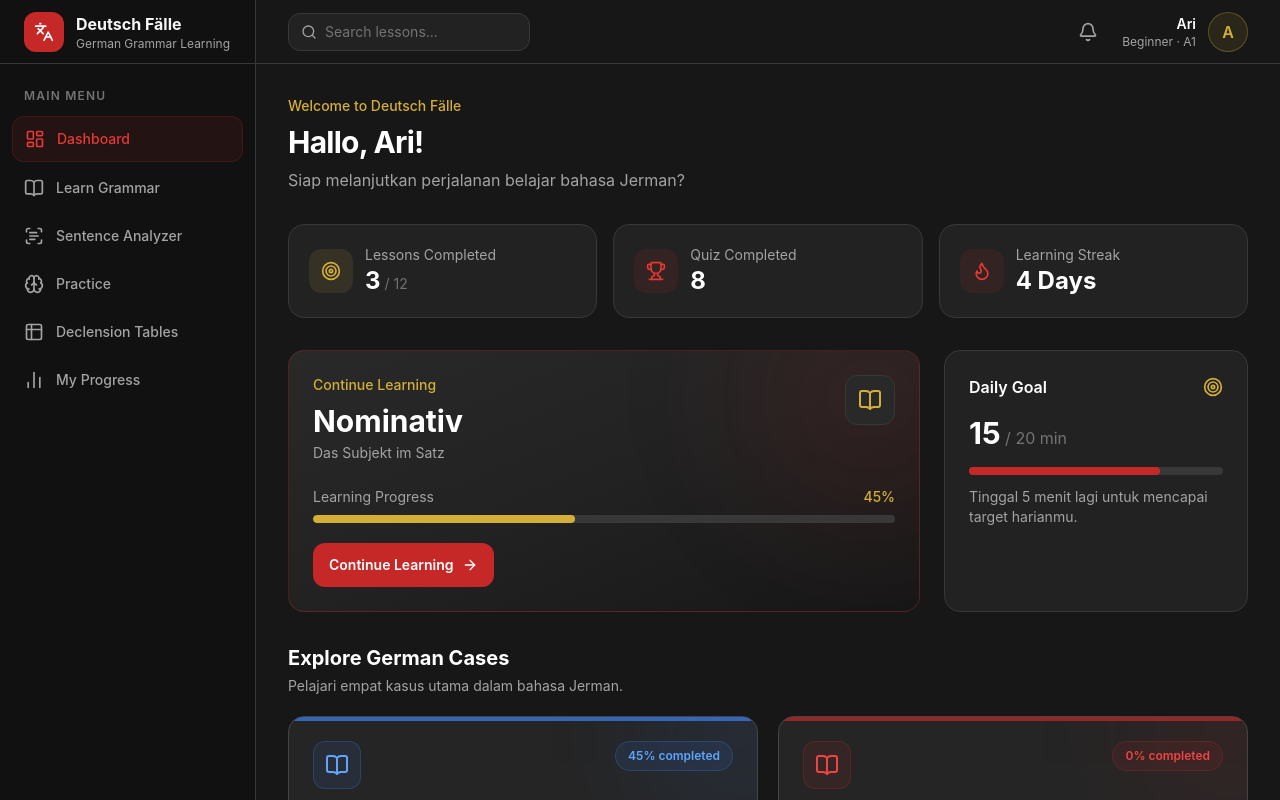
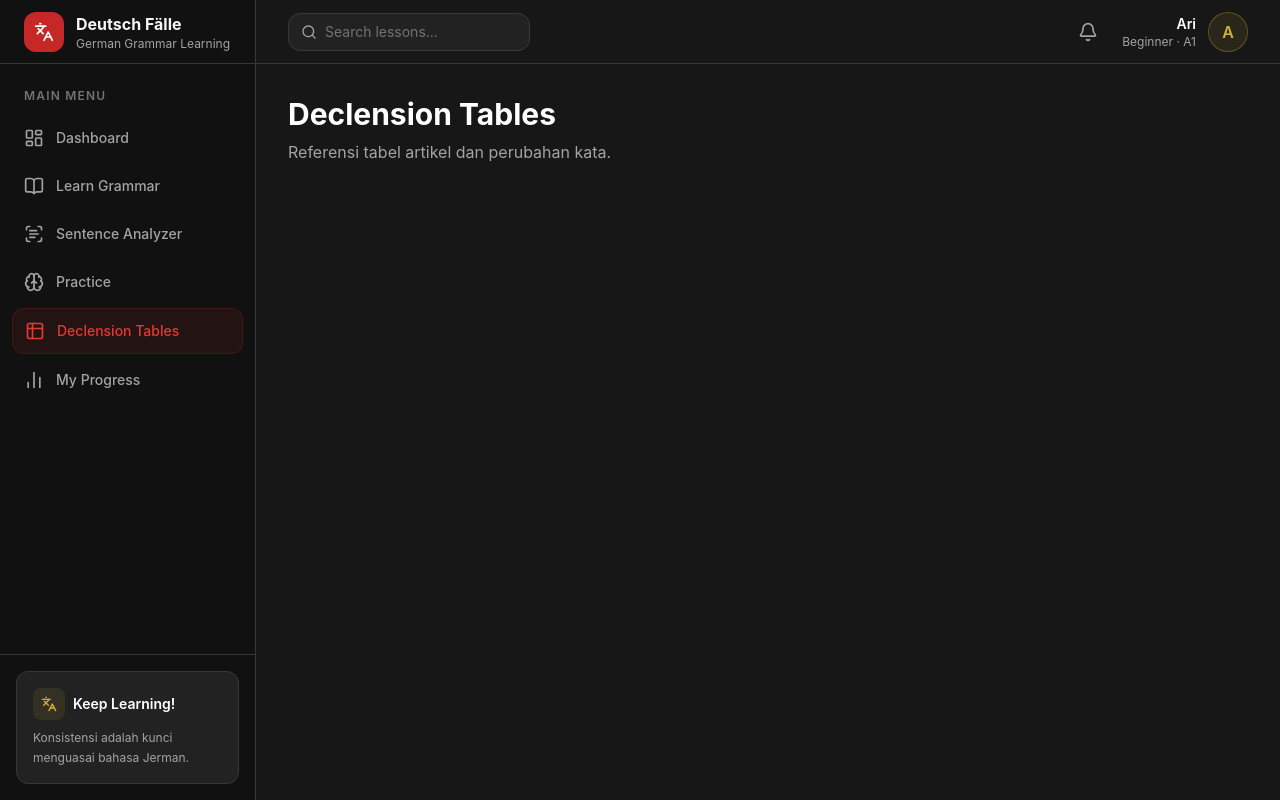
Before and after one commit to M-Ari-ZM/Deutsch-Faelle, a React (Vite) app: page /declension in a window 1280 px wide. Shown: the top 800 px of the page. Built offline with nearby package versions, Linux system fonts and the light colour scheme.

Commit message:
menambah pages sekaligus setting routing

```diff
--- a/src/App.jsx
+++ b/src/App.jsx
@@ -1,6 +1,14 @@
+import { Routes, Route } from "react-router-dom";
+
 import Sidebar from "./components/Sidebar";
 import Header from "./components/Header";
+
 import Dashboard from "./pages/Dashboard";
+import LearnGrammar from "./pages/LearnGrammar";
+import SentenceAnalyzer from "./pages/SentenceAnalyzer";
+import Practice from "./pages/Practice";
+import DeclensionTables from "./pages/DeclensionTables";
+import MyProgress from "./pages/MyProgress";
 
 function App() {
   return (
@@ -14,7 +22,19 @@ function App() {
 
         <div className="flex-1 p-5 md:p-8">
           <div className="mx-auto max-w-7xl">
-            <Dashboard />
+            <Routes>
+              <Route path="/" element={<Dashboard />} />
+
+              <Route path="/learn" element={<LearnGrammar />} />
+
+              <Route path="/analyzer" element={<SentenceAnalyzer />} />
+
+              <Route path="/practice" element={<Practice />} />
+
+              <Route path="/declension" element={<DeclensionTables />} />
+
+              <Route path="/progress" element={<MyProgress />} />
+            </Routes>
           </div>
         </div>
       </div>
--- a/src/components/Sidebar.jsx
+++ b/src/components/Sidebar.jsx
@@ -1,3 +1,5 @@
+import { NavLink } from "react-router-dom";
+
 import {
   LayoutDashboard,
   BookOpen,
@@ -11,27 +13,32 @@ import {
 const navigation = [
   {
     label: "Dashboard",
+    path: "/",
     icon: LayoutDashboard,
-    active: true,
   },
   {
     label: "Learn Grammar",
+    path: "/learn",
     icon: BookOpen,
   },
   {
     label: "Sentence Analyzer",
+    path: "/analyzer",
     icon: ScanText,
   },
   {
     label: "Practice",
+    path: "/practice",
     icon: Brain,
   },
   {
     label: "Declension Tables",
+    path: "/declension",
     icon: Table2,
   },
   {
     label: "My Progress",
+    path: "/progress",
     icon: ChartNoAxesColumn,
   },
 ];
@@ -62,18 +69,22 @@ function Sidebar() {
           const Icon = item.icon;
 
           return (
-            <button
-              key={item.label}
-              className={`flex w-full items-center gap-3 rounded-xl px-3 py-3 text-sm font-medium transition-all duration-200 ${
-                item.active
-                  ? "border border-[#C62828]/20 bg-[#C62828]/10 text-[#E53935]"
-                  : "text-[#A3A3A3] hover:bg-[#222222] hover:text-white"
-              }`}
+            <NavLink
+              key={item.path}
+              to={item.path}
+              end={item.path === "/"}
+              className={({ isActive }) =>
+                `flex w-full items-center gap-3 rounded-xl px-3 py-3 text-sm font-medium transition-all duration-200 ${
+                  isActive
+                    ? "border border-[#C62828]/20 bg-[#C62828]/10 text-[#E53935]"
+                    : "text-[#A3A3A3] hover:bg-[#222222] hover:text-white"
+                }`
+              }
             >
               <Icon className="h-5 w-5" />
 
               {item.label}
-            </button>
+            </NavLink>
           );
         })}
       </nav>
--- a/src/main.jsx
+++ b/src/main.jsx
@@ -1,11 +1,15 @@
 import { StrictMode } from "react";
 import { createRoot } from "react-dom/client";
+
+import { BrowserRouter } from "react-router-dom";
 
 import App from "./App";
 import "./index.css";
 
 createRoot(document.getElementById("root")).render(
   <StrictMode>
-    <App />
+    <BrowserRouter>
+      <App />
+    </BrowserRouter>
   </StrictMode>,
 );
--- /dev/null
+++ b/src/pages/DeclensionTables.jsx
@@ -0,0 +1,13 @@
+function DeclensionTables() {
+  return (
+    <main>
+      <h1 className="text-3xl font-bold text-white">Declension Tables</h1>
+
+      <p className="mt-2 text-[#A3A3A3]">
+        Referensi tabel artikel dan perubahan kata.
+      </p>
+    </main>
+  );
+}
+
+export default DeclensionTables;
--- /dev/null
+++ b/src/pages/LearnGrammar.jsx
@@ -0,0 +1,13 @@
+function LearnGrammar() {
+  return (
+    <main>
+      <h1 className="text-3xl font-bold text-white">Learn Grammar</h1>
+
+      <p className="mt-2 text-[#A3A3A3]">
+        Pelajari dasar-dasar grammar bahasa Jerman.
+      </p>
+    </main>
+  );
+}
+
+export default LearnGrammar;
--- /dev/null
+++ b/src/pages/MyProgress.jsx
@@ -0,0 +1,11 @@
+function MyProgress() {
+  return (
+    <main>
+      <h1 className="text-3xl font-bold text-white">My Progress</h1>
+
+      <p className="mt-2 text-[#A3A3A3]">Pantau perkembangan belajarmu.</p>
+    </main>
+  );
+}
+
+export default MyProgress;
--- /dev/null
+++ b/src/pages/Practice.jsx
@@ -0,0 +1,13 @@
+function Practice() {
+  return (
+    <main>
+      <h1 className="text-3xl font-bold text-white">Practice</h1>
+
+      <p className="mt-2 text-[#A3A3A3]">
+        Latihan untuk menguji pemahaman grammar.
+      </p>
+    </main>
+  );
+}
+
+export default Practice;
--- /dev/null
+++ b/src/pages/SentenceAnalyzer.jsx
@@ -0,0 +1,13 @@
+function SentenceAnalyzer() {
+  return (
+    <main>
+      <h1 className="text-3xl font-bold text-white">Sentence Analyzer</h1>
+
+      <p className="mt-2 text-[#A3A3A3]">
+        Analisis struktur kalimat bahasa Jerman.
+      </p>
+    </main>
+  );
+}
+
+export default SentenceAnalyzer;
```
